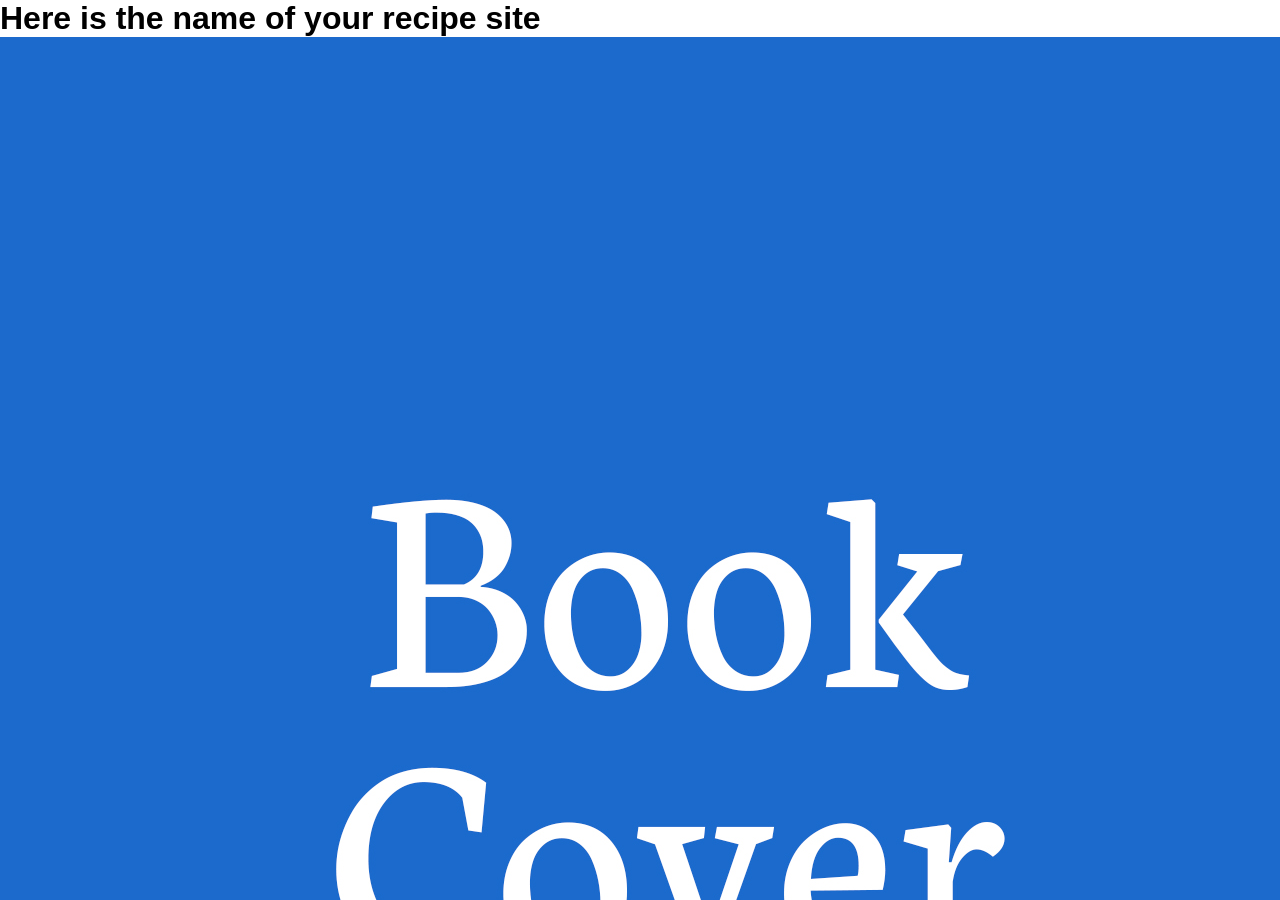
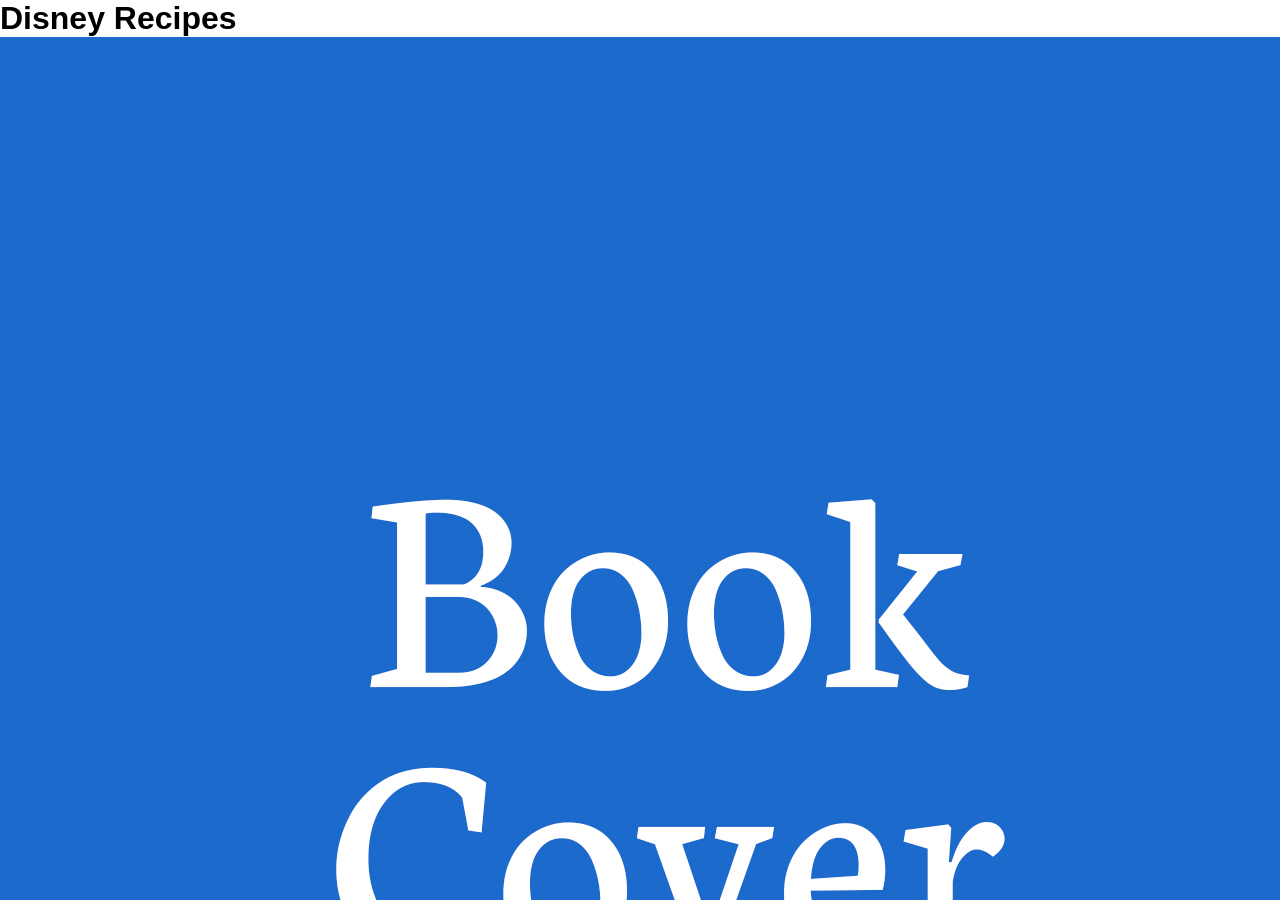
Before and after one commit to taylorball1/Recipes, a Jekyll site: the page built from home/index.md, in a window 1280 px wide and 900 px high. Built offline with Jekyll 4.4.1, drawn with Linux system fonts in a browser that asks for light colours.

Commit message:
Update Home Page “index”

```diff
--- a/home/index.md
+++ b/home/index.md
@@ -1,11 +1,11 @@
 ---
+title: "Disney Recipes "
+coverimage: ../uploads/bookcover.jpg
+permalink: /
 layout: recipeshome
-title: Here is the name of your recipe site
-permalink: "/"
-coverimage: ../uploads/bookcover.jpg
 published: true
+date: 2023-01-31T14:59:52.171Z
 ---
-
 Here is an introduction to my recipe site
 
 You should use **markdown** to write this text and this will automatically be converted to `HTML`.
```
